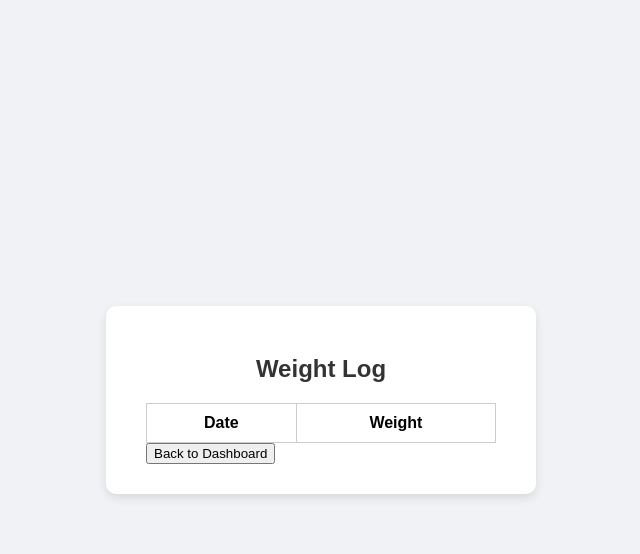
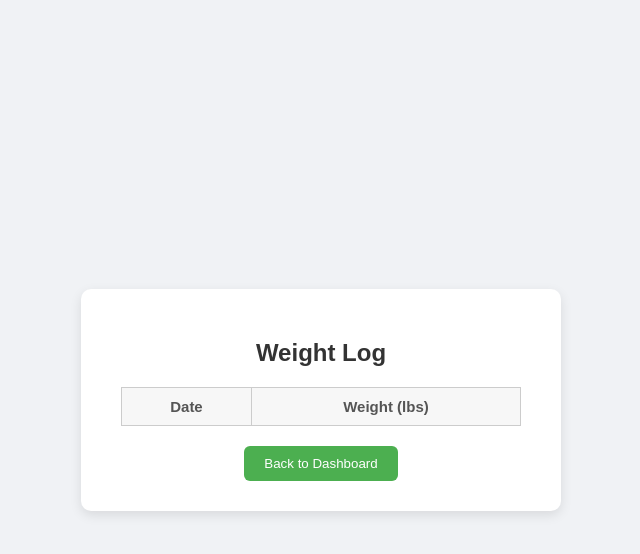
Before and after one commit to manasmaddi/CS2300-Project, a Flask app: page /weightlog in a window 1280 px wide. Shown: the top 554 px of the page, without its empty margins (319-959 px from the left). Run offline with Flask 3, Linux system fonts and the light colour scheme; the visitor is signed in with stand-in values (Sample User, id 1); data that the repository does not hold is empty; some libraries are stand-ins or nearby versions.

Commit message:
Update weightLog.html

```diff
--- a/templates/weightLog.html
+++ b/templates/weightLog.html
@@ -1,9 +1,8 @@
-<!-- templates/weightLog.html -->
 <!DOCTYPE html>
 <html lang="en">
 <head>
     <meta charset="UTF-8">
-    <title>Food Log</title>
+    <title>Weight Log</title>
     <style>
         body {
             font-family: Arial, sans-serif;
@@ -18,22 +17,40 @@
             background-color: white;
             padding: 30px 40px;
             border-radius: 10px;
-            box-shadow: 0px 4px 10px rgba(0, 0, 0, 0.1);
-            width: 350px;
+            box-shadow: 0 4px 12px rgba(0, 0, 0, 0.1);
+            width: 400px;
+            text-align: center;
         }
         h2 {
-            text-align: center;
             margin-bottom: 20px;
             color: #333;
         }
         table {
             width: 100%;
             border-collapse: collapse;
+            margin-top: 10px;
         }
         th, td {
-            padding: 10px;
+            padding: 10px 8px;
             border: 1px solid #ccc;
             text-align: center;
+            font-size: 15px;
+        }
+        th {
+            background-color: #f7f7f7;
+            color: #555;
+        }
+        .back-btn {
+            margin-top: 20px;
+            padding: 10px 20px;
+            background-color: #4CAF50;
+            color: white;
+            border: none;
+            border-radius: 6px;
+            cursor: pointer;
+        }
+        .back-btn:hover {
+            background-color: #45a049;
         }
     </style>
 </head>
@@ -43,16 +60,18 @@
         <table>
             <tr>
                 <th>Date</th>
-                <th>Weight</th>
+                <th>Weight (lbs)</th>
             </tr>
+            {% for item in entries %}
+            <tr>
+                <td>{{ item.date }}</td>
+                <td>{{ item.weight }}</td>
+            </tr>
+            {% endfor %}
+        </table>
 
-
-
-
-
-        </table>
         <a href="{{ url_for('dashboard') }}">
-            <button type="button">Back to Dashboard</button>
+            <button class="back-btn">Back to Dashboard</button>
         </a>
     </div>
 </body>
```
